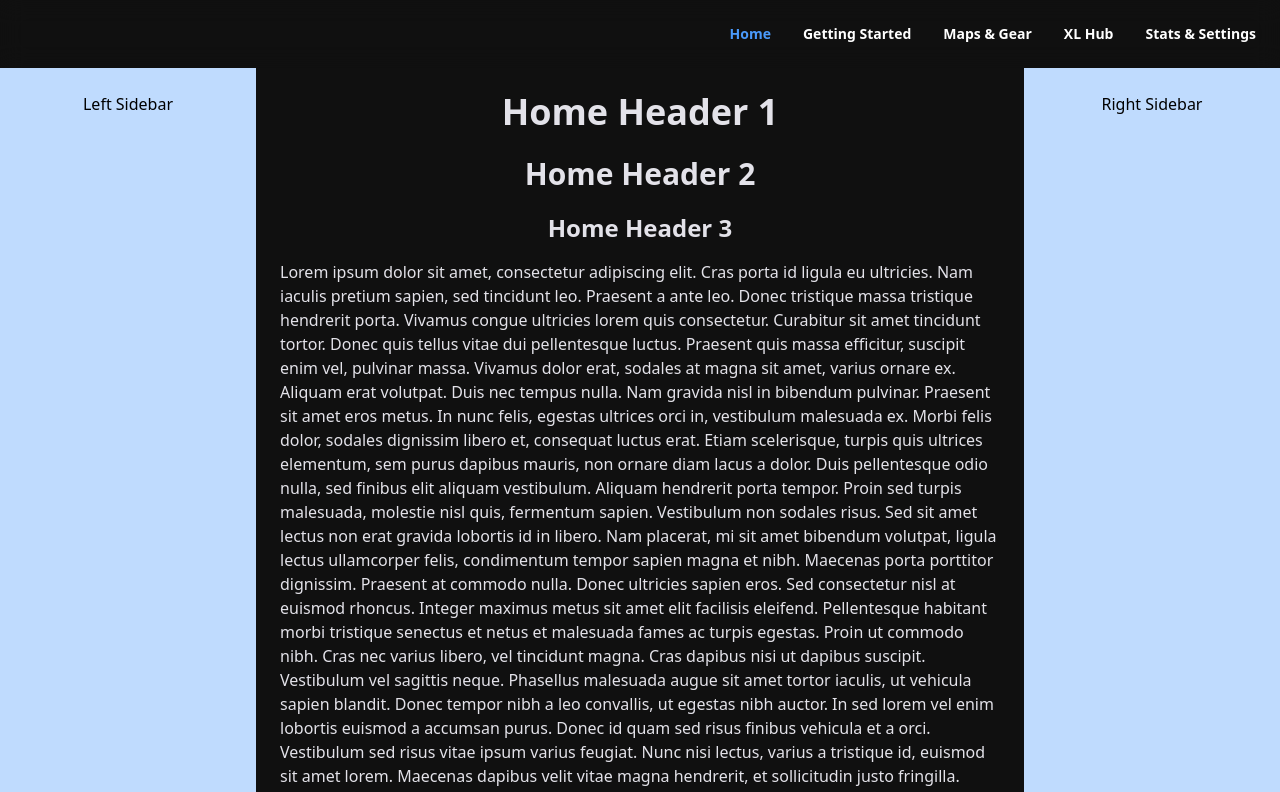
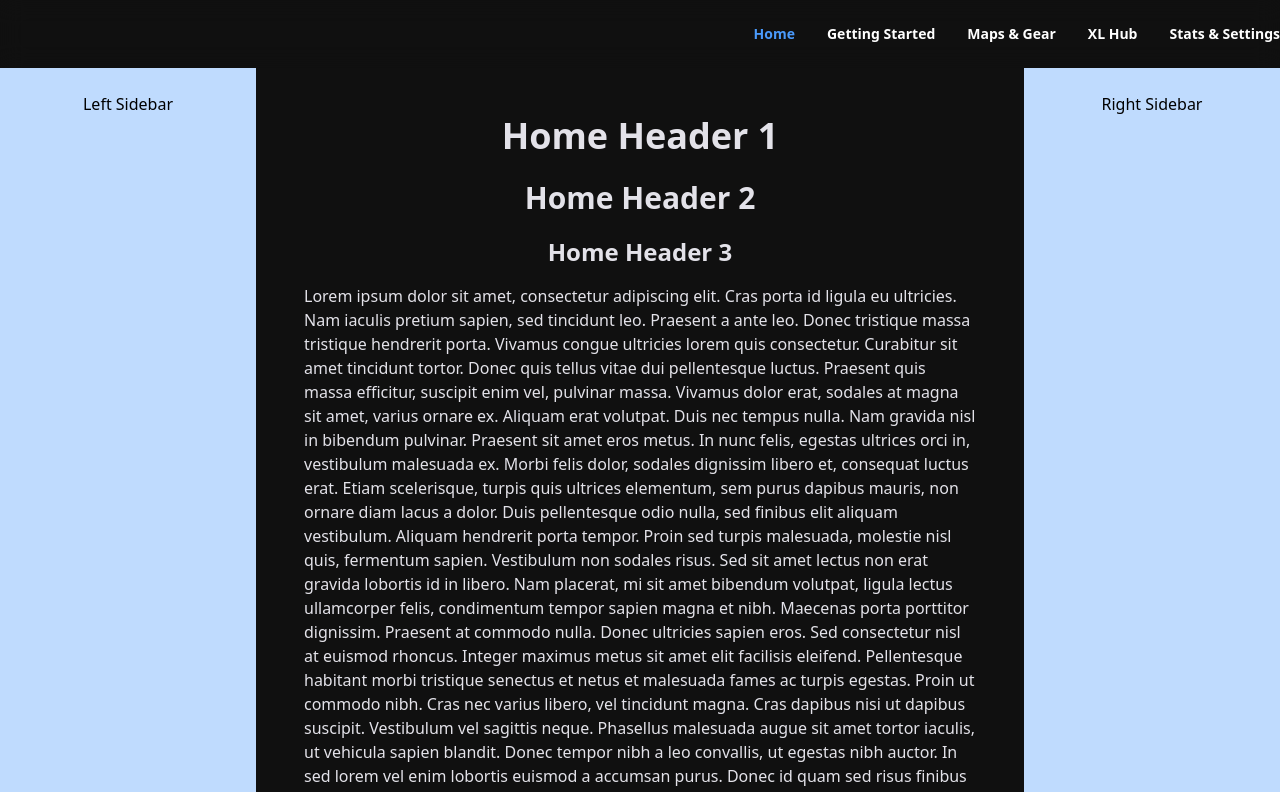
Before and after one commit to ShawnEdgell/skaterxl-mod-docs-ts, a SvelteKit app: page / in a window 1280 px wide. Shown: the top 792 px of the page. Built offline with nearby package versions, Linux system fonts and the light colour scheme.

Commit message:
kinda working, just need sticky sidebars

```diff
--- a/src/app.css
+++ b/src/app.css
@@ -21,3 +21,7 @@
 @tailwind components;
 
 @tailwind utilities;
+
+body {
+	@apply bg-custom-black;
+}
--- a/src/routes/+layout.svelte
+++ b/src/routes/+layout.svelte
@@ -6,8 +6,9 @@
 	$: currentPath = $page.url.pathname;
 </script>
 
-<div class="flex flex-col min-h-screen bg-custom-black">
-	<header class="backdrop-blur-md text-sm flex justify-end sticky p-6 w-full top-0 z-10">
+<div class="w-full flex justify-center">
+	<div class="max-w-custom-8xl">
+		<header class="backdrop-blur-md text-sm justify-end flex sticky py-6 top-0 z-10">
 			<nav class="flex gap-8">
 				<a href="/" class={currentPath === '/' ? 'text-custom-blue' : 'text-white'}>Home</a>
 				<a
@@ -15,8 +16,9 @@
 					class={currentPath === '/gettingstarted' ? 'text-custom-blue' : 'text-white'}
 					>Getting Started</a
 				>
-			<a href="/maps&gear" class={currentPath === '/maps&gear' ? 'text-custom-blue' : 'text-white'}
-				>Maps & Gear</a
+				<a
+					href="/maps&gear"
+					class={currentPath === '/maps&gear' ? 'text-custom-blue' : 'text-white'}>Maps & Gear</a
 				>
 				<a href="/xlhub" class={currentPath === '/xlhub' ? 'text-custom-blue' : 'text-white'}
 					>XL Hub</a
@@ -29,8 +31,7 @@
 			</nav>
 		</header>
 
-	<!-- Flex Container for Sidebars and Main Content -->
-	<div class="flex justify-center w-full mx-auto">
+		<div class="flex flex-row">
 			<!-- Left Sidebar -->
 			<div class="hidden md:block">
 				<div class="w-64 h-full bg-blue-200 text-center p-6 mx-auto">
@@ -40,16 +41,17 @@
 			</div>
 
 			<!-- Main Content -->
-		<div class="max-w-4xl p-6 flex flex-col items-center justify-center">
+			<div class="md:p-12 p-6 flex flex-col items-center">
 				<slot />
 			</div>
 
 			<!-- Right Sidebar -->
 			<div class="hidden xl:block">
 				<div class="w-64 h-full bg-blue-200 text-center p-6 mx-auto">
-				<!-- Inner Right Sidebar Content -->
+					<!-- Inner Left Sidebar Content -->
 					Right Sidebar
 				</div>
 			</div>
 		</div>
 	</div>
+</div>
--- a/tailwind.config.js
+++ b/tailwind.config.js
@@ -3,16 +3,20 @@ export default {
   content: ['./src/**/*.{html,js,svelte,ts}'],
   theme: {
     extend: {
+      // Define custom maxWidth
+      maxWidth: {
+        'custom-8xl': '88rem',
+      },
+
       colors: {
         'custom-blue': '#4a9afb',
-        'custom-light-blue': '#e3e2e9', // Note: This color is the same as 'custom-light-gray'
+        'custom-light-blue': '#58b3f4',
         'custom-black': '#101010',
         'custom-gray': '#232323',
-        'custom-light-gray': '#e3e2e9', // Duplicate of 'custom-light-blue'
+        'custom-light-gray': '#e3e2e9',
         'custom-lime-green': '#d6f93d',
         'custom-purple': '#a77ef2',
       },
-
     },
   },
   plugins: [],
```
Lines whose indentation alone changed are shown as unchanged.
